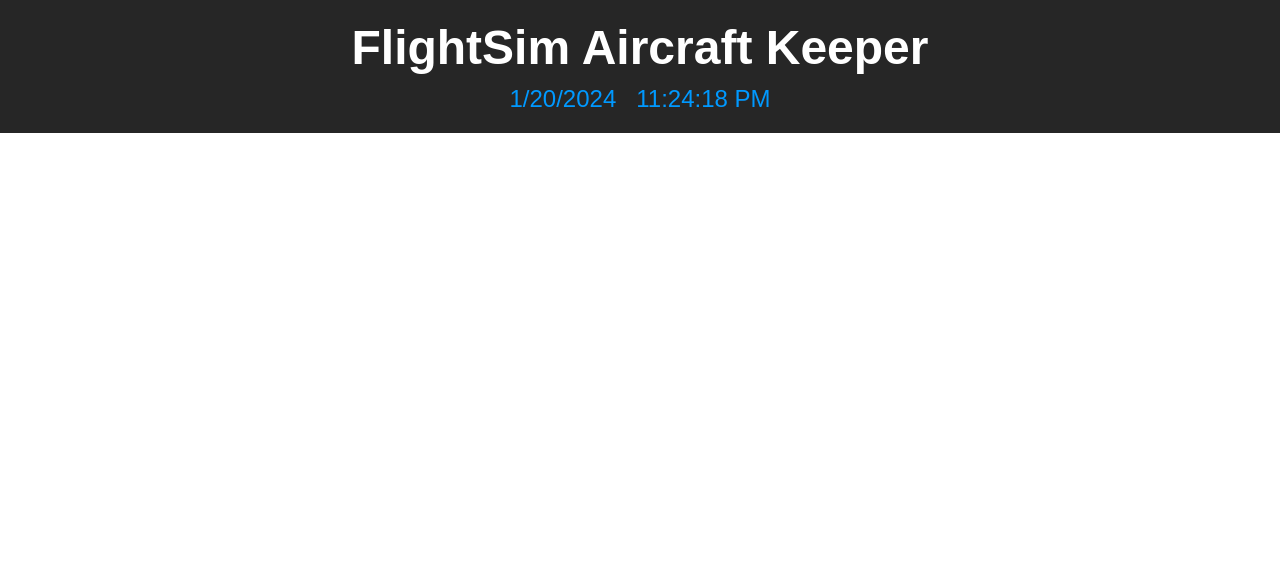
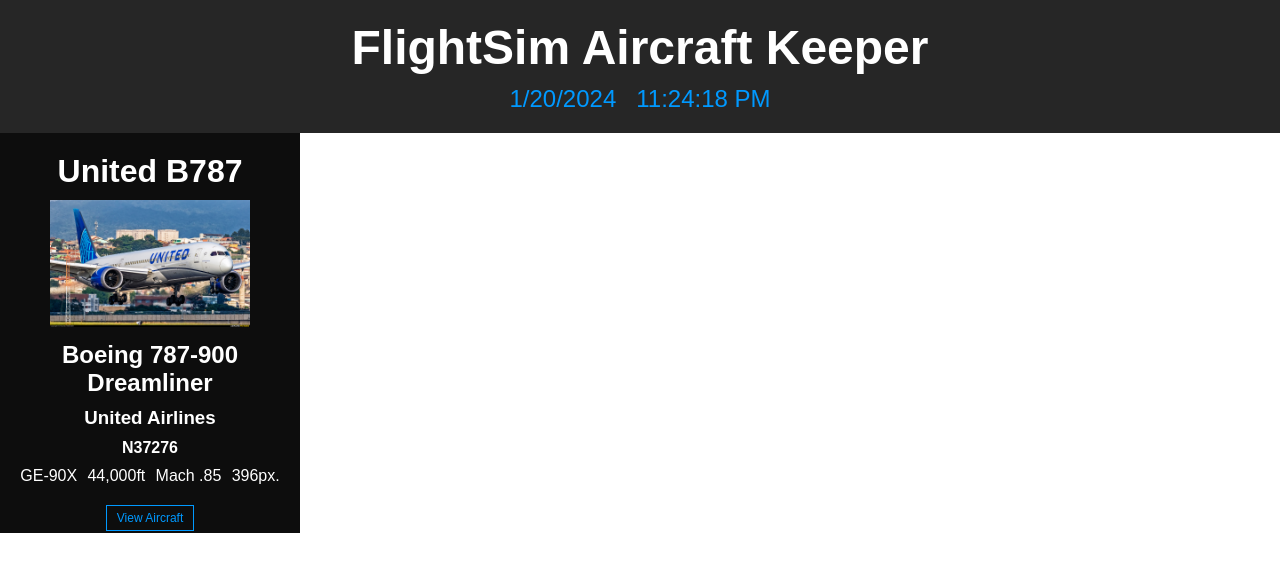
Before and after one commit to samimunir/Codebase, a React (Create React App) app in the folder Projects/FlightSim Aircraft Keeper/flightsim-aircraft-keeper/: page / in a window 1280 px wide. Shown: the top 572 px of the page. Built offline with nearby package versions, Linux system fonts and the light colour scheme; a web font is replaced by a local one.

Commit message:
adding AircraftCard component

```diff
--- a/Projects/FlightSim Aircraft Keeper/flightsim-aircraft-keeper/src/components/App.jsx
+++ b/Projects/FlightSim Aircraft Keeper/flightsim-aircraft-keeper/src/components/App.jsx
@@ -1,10 +1,12 @@
 import React from 'react';
 import Header from './header/Header';
+import AircraftCard from './aircraft-card/AircraftCard';
 
 function App() {
     return (
         <div className='App'>
             <Header/>
+            <AircraftCard/>
         </div>
     );
 }
--- /dev/null
+++ b/Projects/FlightSim Aircraft Keeper/flightsim-aircraft-keeper/src/components/aircraft-card/AircraftCard.css
@@ -0,0 +1,90 @@
+.aircraft-card {
+    margin: 0;
+    padding: 20px 10px;
+    width: 300px;
+    height: 400px;
+    background-color: #0d0d0d;
+    /* background-color: #262626; */
+}
+
+#aircraft-title-con {
+    margin: 0;
+    padding: 0;
+}
+
+#aircraft-title {
+    color: #fff;
+    text-align: center;
+}
+
+#aircraft-image-con {
+    margin: 10px 0px 0px 0px;
+    padding: 0;
+    text-align: center;
+}
+
+#aircraft-image {
+    margin: 0;
+    padding: 0;
+    width: 200px;
+}
+
+#aircraft-type-con {
+    margin: 10px 0px 0px 0px;
+    padding: 0;
+}
+
+#aircraft-type {
+    color: #fff;
+    text-align: center;
+}
+
+#aircraft-airline-con {
+    margin: 10px 0px 0px 0px;
+    padding: 0;
+}
+
+#aircraft-airline {
+    color: #fff;
+    text-align: center;
+}
+
+#aircraft-registration-con {
+    margin: 10px 0px 0px 0px;
+    padding: 0;
+}
+
+#aircraft-registration {
+    color: #fff;
+    text-align: center;
+    text-transform: uppercase;
+}
+
+#aircraft-specifications-con {
+    margin: 10px 0px 0px 0px;
+    padding: 0;
+    display: flex;
+    flex-direction: row;
+    justify-content: space-evenly;
+}
+
+#aircraft-specifications-con p {
+    color: #fff;
+}
+
+.aircraft-view-button-con {
+    margin: 20px 0px 0px 0px;
+    padding: 0;
+    text-align: center;
+}
+
+#aircraft-view-button {
+    margin: 0;
+    padding: 5px 10px;
+    outline: none;
+    border: 1px solid #0099ff;
+    font-size: 12px;
+    background-color: #0d0d0d;
+    color: #0099ff;
+    font-weight: 500;
+}
--- /dev/null
+++ b/Projects/FlightSim Aircraft Keeper/flightsim-aircraft-keeper/src/components/aircraft-card/AircraftCard.jsx
@@ -0,0 +1,36 @@
+import React from 'react';
+import './AircraftCard.css';
+import UnitedB789 from '../../assets/United-B789.jpeg';
+
+function AircraftCard() {
+    return (
+        <div className='aircraft-card'>
+            <div id='aircraft-title-con'>
+                <h1 id='aircraft-title'>United B787</h1>
+            </div>
+            <div id='aircraft-image-con'>
+                <img id='aircraft-image' src={UnitedB789} alt='aircraft(1)'/>
+            </div>
+            <div id='aircraft-type-con'>
+                <h2 id='aircraft-type'>Boeing 787-900 Dreamliner</h2>
+            </div>
+            <div id='aircraft-airline-con'>
+                <h3 id='aircraft-airline'>United Airlines</h3>
+            </div>
+            <div id='aircraft-registration-con'>
+                <h4 id='aircraft-registration'>n37276</h4>
+            </div>
+            <div id='aircraft-specifications-con'>
+                <p>GE-90X</p>
+                <p>44,000ft</p>
+                <p>Mach .85</p>
+                <p>396px.</p>
+            </div>
+            <div className='aircraft-view-button-con'>
+                <button id='aircraft-view-button' type='button'>View Aircraft</button>
+            </div>
+        </div>
+    );
+}
+
+export default AircraftCard;
```
Also changed, not shown: Projects/FlightSim Aircraft Keeper/flightsim-aircraft-keeper/src/assets/United-B789.jpeg (added).
